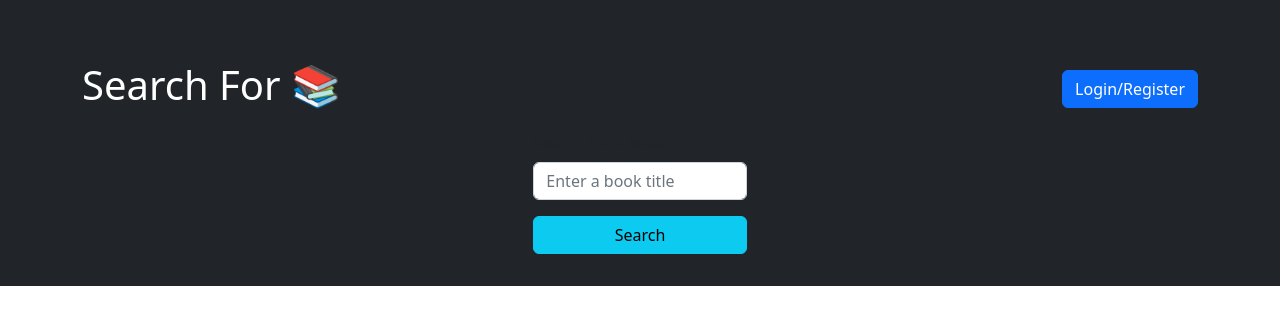
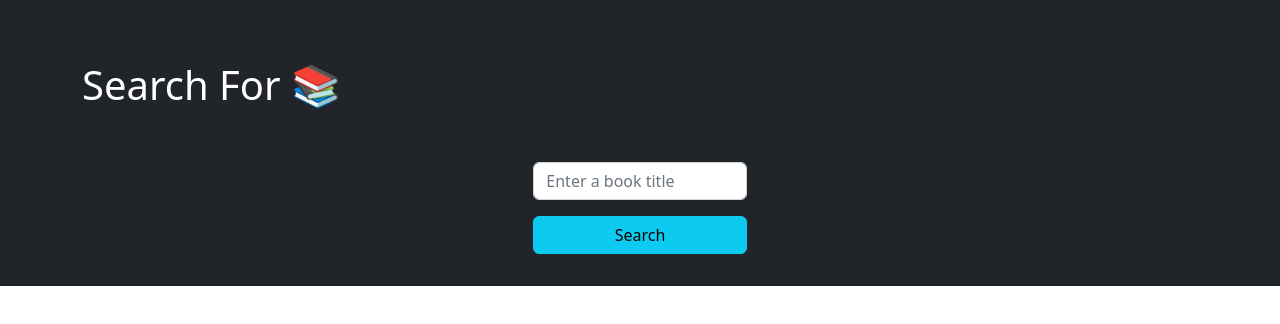
Before and after one commit to tdandino1005/NonDeprecatedMERNBookSearchEngine, a React (Vite) app in the folder client/: page / in a window 1280 px wide. Shown: the top 324 px of the page. Built offline with nearby package versions, Linux system fonts and the light colour scheme.

Commit message:
Move LoginStatus to its own component

```diff
--- /dev/null
+++ b/client/src/components/header/navigation/login-status.jsx
@@ -0,0 +1,20 @@
+import PropTypes from "prop-types";
+import Button from "react-bootstrap/Button";
+
+export default function LoginStatus({ currentUser, handleClick }) {
+  return currentUser ? (
+    <>
+      Signed in as: {currentUser.username}
+      <Button variant="danger" className="ms-2">
+        Logout
+      </Button>
+    </>
+  ) : (
+    <Button onClick={handleClick}>Login/Register</Button>
+  );
+}
+
+LoginStatus.propTypes = {
+  currentUser: PropTypes.object,
+  handleClick: PropTypes.func.isRequired,
+};
--- a/client/src/components/header/navigation/navigation.jsx
+++ b/client/src/components/header/navigation/navigation.jsx
@@ -1,11 +1,15 @@
+import { CURRENT_USER } from "@/schema/type-defs";
+import { useQuery } from "@apollo/client";
 import { useState } from "react";
-import Button from "react-bootstrap/Button";
 import Container from "react-bootstrap/Container";
 import Navbar from "react-bootstrap/Navbar";
+import LoginStatus from "./login-status";
 import RegisterLogin from "./register-login/register-login";
 
 export default function Navigation() {
   const [isShowingRegisterLogin, setIsShowingRegisterLogin] = useState(false);
+
+  const { data } = useQuery(CURRENT_USER);
 
   return (
     <>
@@ -16,10 +20,13 @@ export default function Navigation() {
           </Navbar.Brand>
           <Navbar.Toggle aria-controls="nav" />
           <Navbar.Collapse className="justify-content-end" id="nav">
-            <Navbar.Text>
-              <Button onClick={() => setIsShowingRegisterLogin(true)}>
-                Login/Register
-              </Button>
+            <Navbar.Text className="text-white">
+              {data?.currentUser && (
+                <LoginStatus
+                  currentUser={data.currentUser}
+                  handleClick={() => setIsShowingRegisterLogin(true)}
+                />
+              )}
             </Navbar.Text>
           </Navbar.Collapse>
         </Container>
```
